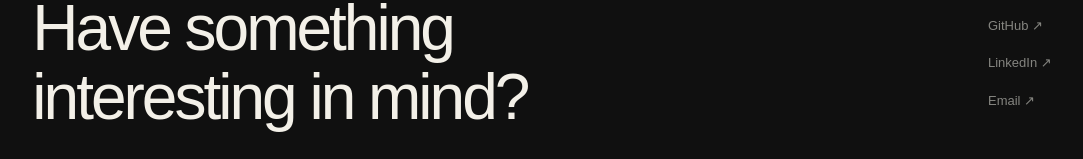
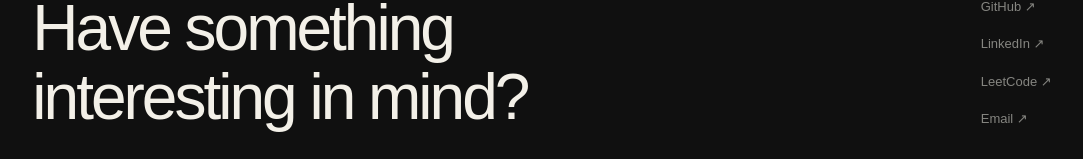
Before and after one commit to tankify/chirag-portfolio, a Next.js app: page / in a window 1280 px wide. Shown: the part 1994-2153 px from the top of the page, without its empty margins (98-1181 px from the left). Built offline with nearby package versions, Linux system fonts and the light colour scheme.

Commit message:
feat: added leetcode link

```diff
--- a/app/page.tsx
+++ b/app/page.tsx
@@ -9,6 +9,10 @@ const links = [
   {
     label: "LinkedIn",
     href: "https://www.linkedin.com/in/chirag-tank-a64072205/",
+  },
+  {
+    label: "LeetCode",
+    href: "https://leetcode.com/u/Chirag_T002/",
   },
   {
     label: "Email",
```
